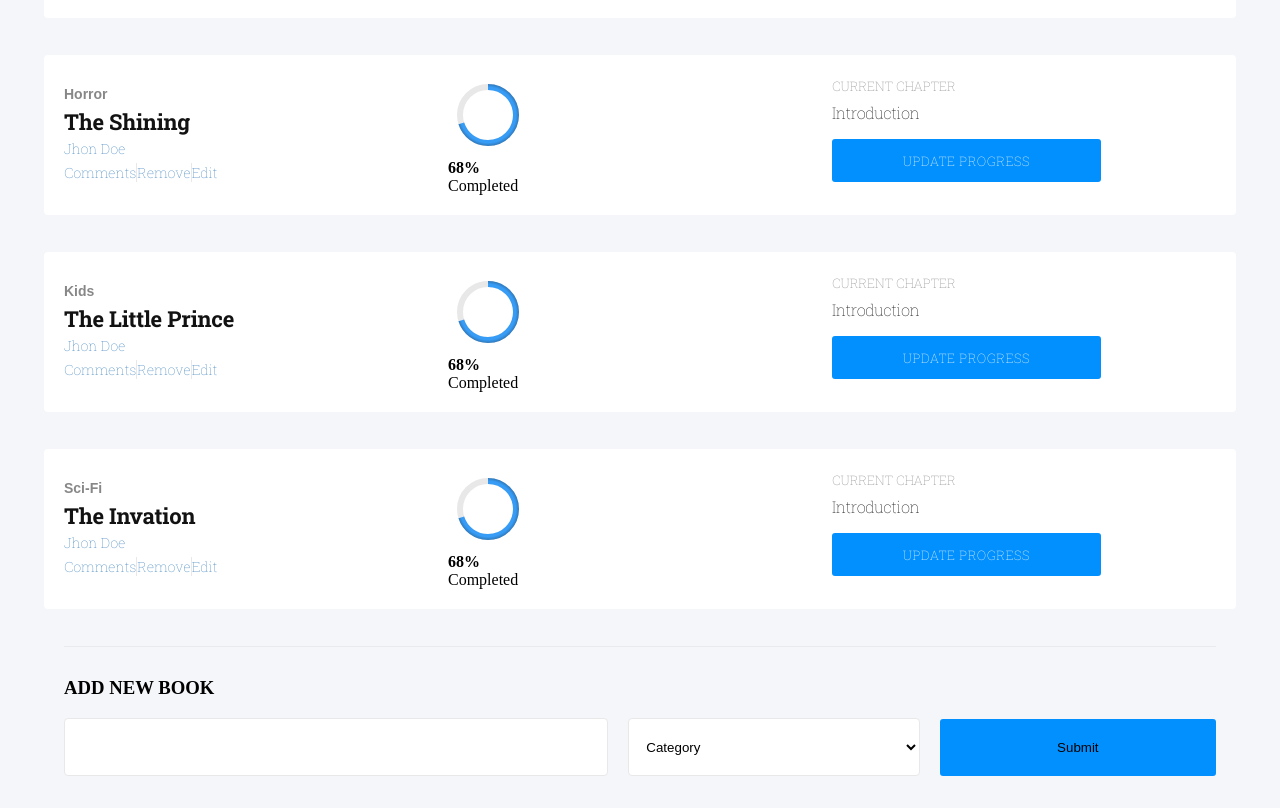
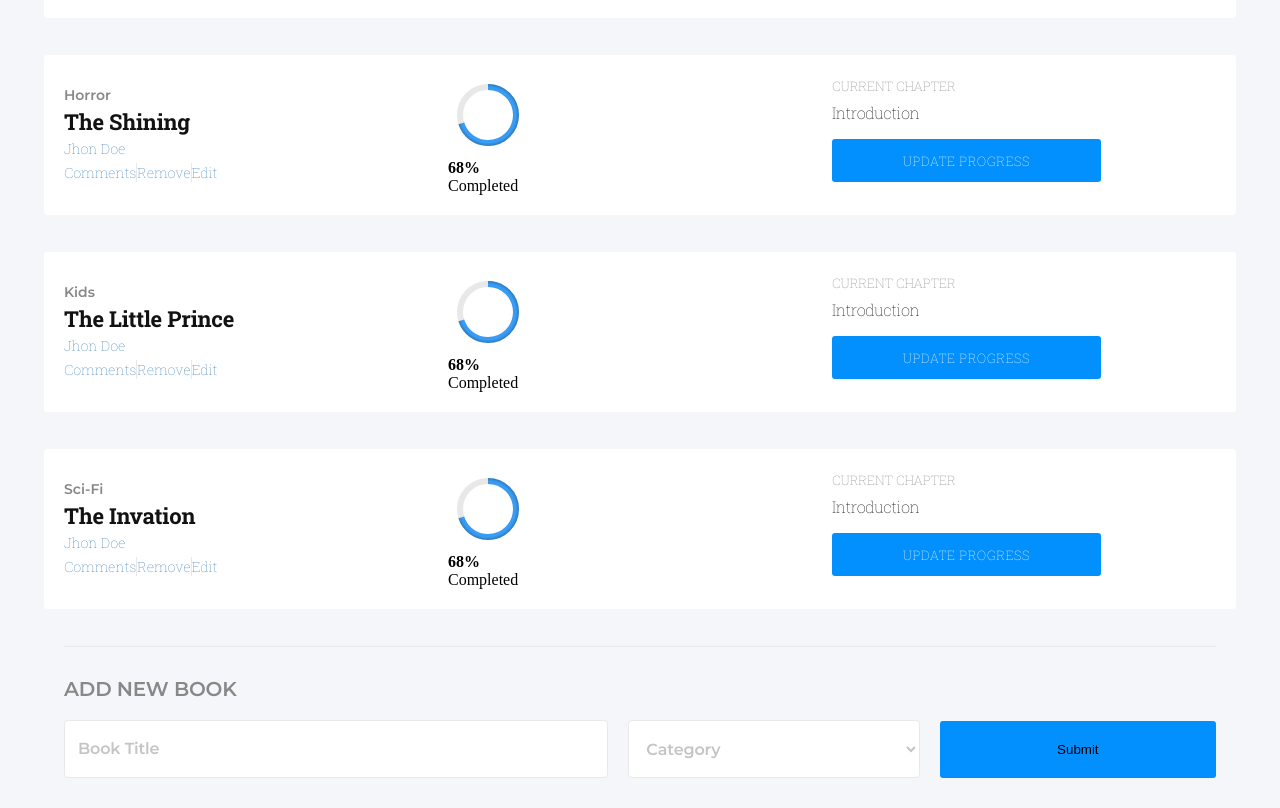
Before and after one commit to javierbotero/bookstore, a React (Create React App) app: page / in a window 1280 px wide. Shown: the part 478-1286 px from the top of the page. Built offline with nearby package versions, Linux system fonts and the light colour scheme.

Commit message:
Fixes placeholder property in the input and improves the form

```diff
--- a/src/assets/style.css
+++ b/src/assets/style.css
@@ -55,6 +55,33 @@ input, select {
   background-color: #ffffff;
 }
 
+input::placeholder {
+  height: 19px;
+  font-family: 'Monserrat', sans-serif;
+  font-size: 16px;
+  font-weight: normal;
+  font-stretch: normal;
+  font-style: normal;
+  line-height: normal;
+  letter-spacing: -0.15px;
+  color: #c4c4c4;
+}
+
+select {
+  font-family: 'Monserrat', sans-serif;
+  font-size: 16px;
+  font-weight: normal;
+  font-stretch: normal;
+  font-style: normal;
+  line-height: normal;
+  letter-spacing: -0.15px;
+  color: #c4c4c4;
+}
+
+select option {
+  color: #5e5e5e;
+}
+
 select, button {
   flex: 1 1 25%;
 }
@@ -78,7 +105,7 @@ select, button {
 
 .title-bookstore {
   min-height: 37px;
-  font-family: 'Montserrat', sans-serif;
+  font-family: 'Monserrat', sans-serif;
   font-size: 30px;
   font-weight: bold;
   font-stretch: normal;
@@ -100,7 +127,7 @@ select, button {
 }
 
 .books a {
-  font-family: 'Montserrat', sans-serif;
+  font-family: 'Monserrat', sans-serif;
   margin: 0px 41px 0px 0;
   font-size: 13px;
   font-weight: normal;
@@ -113,7 +140,7 @@ select, button {
 
 .categories a {
   opacity: 0.5;
-  font-family: 'Montserrat', sans-serif;
+  font-family: 'Monserrat', sans-serif;
   margin: 0px 41px 0px 0;
   font-size: 13px;
   font-weight: normal;
@@ -239,7 +266,7 @@ select, button {
   height: 18px;
   margin: 0 39px 0 0;
   opacity: 0.5;
-  font-family: 'Montserrat', sans-serif;
+  font-family: 'Monserrat', sans-serif;
   font-size: 14px;
   font-weight: bold;
   font-stretch: normal;
@@ -254,6 +281,18 @@ select, button {
   padding: 30px 0;
 }
 
+.title-form {
+  height: 24px;
+  font-family: 'Monserrat', sans-serif;
+  font-size: 20px;
+  font-weight: bold;
+  font-stretch: normal;
+  font-style: normal;
+  line-height: normal;
+  letter-spacing: -0.18px;
+  color: #888888;
+}
+
 @media screen and (min-width: 500px) {
   .book-container, .flex-x, .menu, form {
     flex-direction: row;
--- a/src/containers/booksform.js
+++ b/src/containers/booksform.js
@@ -29,9 +29,9 @@ const BookForm = props => {
   return (
     <div>
       <div className="layout form-container">
-        <h3>ADD NEW BOOK</h3>
+        <h3 className="title-form">ADD NEW BOOK</h3>
         <form onSubmit={handleSubmit}>
-          <input type="text" onChange={handleChange} name="title" pĺaceholder="Book Title" />
+          <input type="text" onChange={handleChange} name="title" placeHolder="Book Title" />
           <CategoryFilter categories={FILTERS} handleSelectionCreation={handleChange} creation name="category" value={state.category} />
           <button className="Rectangle-2 Rectangle-3" type="submit">Submit</button>
         </form>
```
